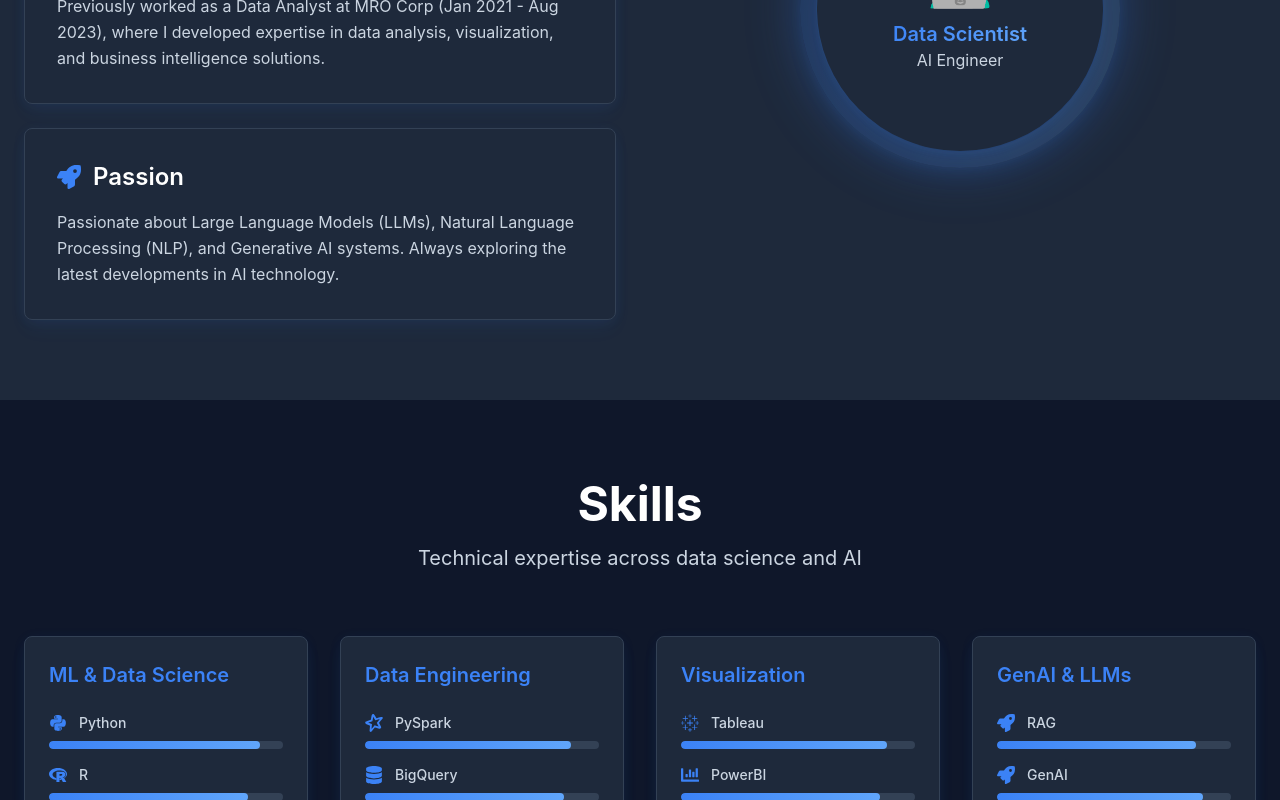
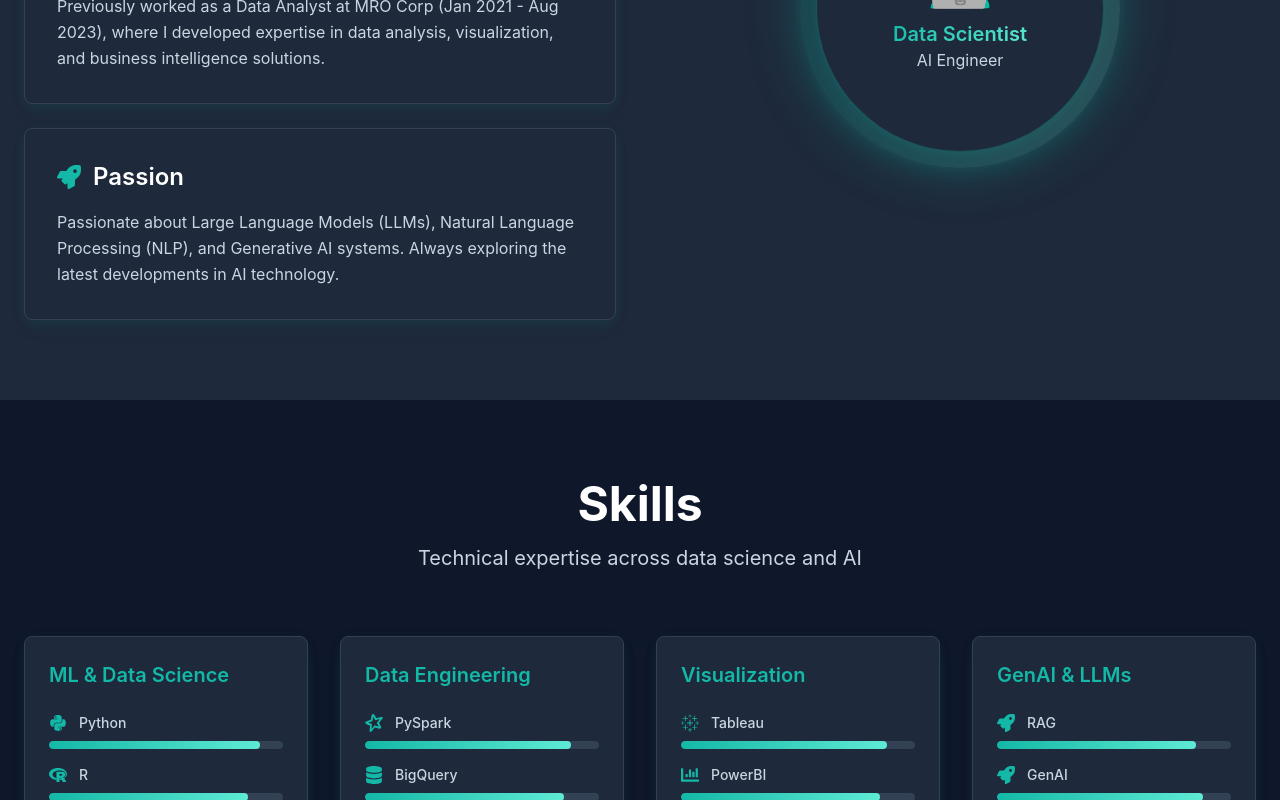
Before and after one commit to mrsanketpatil19/sanket-s-portfolio, a React (Create React App) app: page / in a window 1280 px wide. Shown: the part 1340-2140 px from the top of the page. Built offline with nearby package versions, Linux system fonts and the light colour scheme.

Commit message:
Update color scheme from blue to teal throughout portfolio

```diff
--- a/src/index.css
+++ b/src/index.css
@@ -16,7 +16,7 @@
 
 @layer components {
   .gradient-text {
-    background: linear-gradient(135deg, #3b82f6, #60a5fa);
+    background: linear-gradient(135deg, #14b8a6, #5eead4);
     -webkit-background-clip: text;
     -webkit-text-fill-color: transparent;
     background-clip: text;
@@ -35,7 +35,7 @@
   }
 
   .project-card-hover:hover {
-    box-shadow: 0 20px 40px -10px rgba(59, 130, 246, 0.3), 0 10px 20px -5px rgba(59, 130, 246, 0.2);
+    box-shadow: 0 20px 40px -10px rgba(20, 184, 166, 0.3), 0 10px 20px -5px rgba(20, 184, 166, 0.2);
   }
 
   .btn-primary {
@@ -109,12 +109,12 @@
 }
 
 ::-webkit-scrollbar-thumb {
-  background: #3b82f6;
+  background: #14b8a6;
   border-radius: 4px;
 }
 
 ::-webkit-scrollbar-thumb:hover {
-  background: #60a5fa;
+  background: #5eead4;
 }
 
 /* Custom animations */
--- a/tailwind.config.js
+++ b/tailwind.config.js
@@ -9,7 +9,7 @@
     'bg-accent',
     'bg-dark-bg',
     'bg-dark-card',
-    'bg-dark-blue',
+    'bg-dark-teal',
     'text-primary',
     'text-secondary',
     'text-accent',
@@ -30,12 +30,12 @@
   theme: {
     extend: {
       colors: {
-        'primary': '#3b82f6', // Bright blue
-        'secondary': '#1e40af', // Darker blue
-        'accent': '#60a5fa', // Light blue
+        'primary': '#14b8a6', // Bright teal
+        'secondary': '#0f766e', // Darker teal
+        'accent': '#5eead4', // Light teal
         'dark-bg': '#0f172a', // Dark blue background
         'dark-card': '#1e293b', // Dark card background
-        'dark-blue': '#1e3a8a', // Dark blue
+        'dark-teal': '#134e4a', // Dark teal
         'gray-50': '#f8fafc',
         'gray-100': '#f1f5f9',
         'gray-200': '#e2e8f0',
@@ -94,10 +94,10 @@
         'sans': ['Inter', 'system-ui', 'sans-serif'],
       },
       boxShadow: {
-        'soft': '0 2px 15px -3px rgba(59, 130, 246, 0.1), 0 10px 20px -2px rgba(59, 130, 246, 0.05)',
-        'medium': '0 4px 25px -5px rgba(59, 130, 246, 0.15), 0 10px 10px -5px rgba(59, 130, 246, 0.05)',
-        'large': '0 10px 40px -10px rgba(59, 130, 246, 0.2), 0 2px 10px -2px rgba(59, 130, 246, 0.1)',
-        'glow': '0 0 20px rgba(59, 130, 246, 0.3)',
+        'soft': '0 2px 15px -3px rgba(20, 184, 166, 0.1), 0 10px 20px -2px rgba(20, 184, 166, 0.05)',
+        'medium': '0 4px 25px -5px rgba(20, 184, 166, 0.15), 0 10px 10px -5px rgba(20, 184, 166, 0.05)',
+        'large': '0 10px 40px -10px rgba(20, 184, 166, 0.2), 0 2px 10px -2px rgba(20, 184, 166, 0.1)',
+        'glow': '0 0 20px rgba(20, 184, 166, 0.3)',
       },
     },
   },
```
